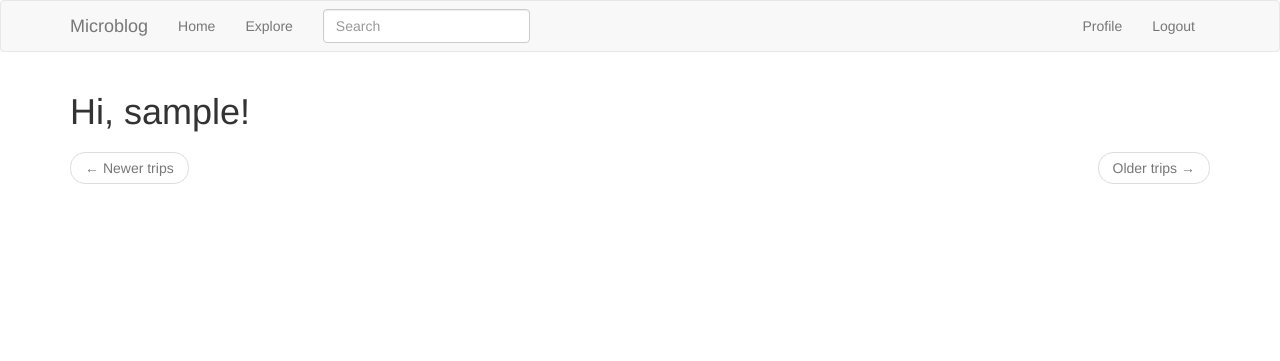
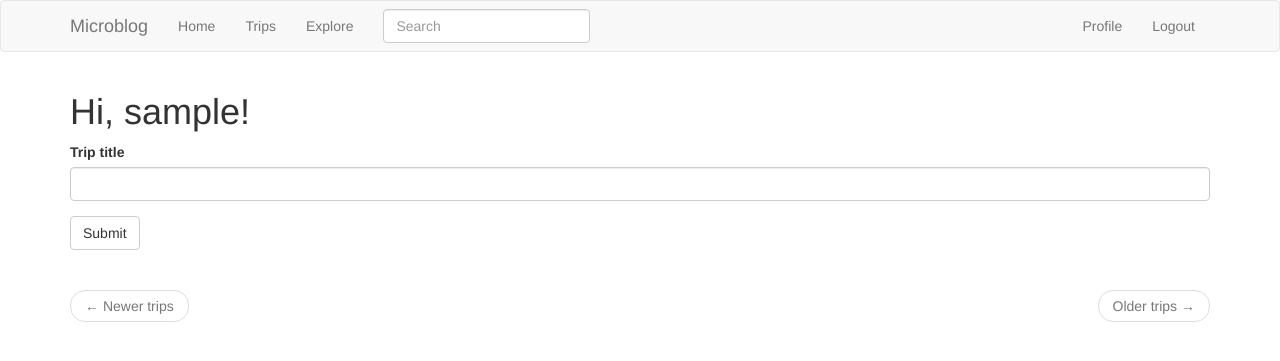
Before and after one commit to DenisMaley/microblog, a Flask app: page /trips in a window 1280 px wide. Shown: the top 361 px of the page. Run offline with Flask 2, Linux system fonts and the light colour scheme; the visitor is signed in with stand-in values (Sample User, id 1); data comes from the database, SQL or seed files in the repository; data that the repository does not hold is empty; some libraries are stand-ins or nearby versions.

Commit message:
Added form to UI for trip creation

```diff
--- a/app/main/forms.py
+++ b/app/main/forms.py
@@ -37,3 +37,8 @@ class EditProfileForm(FlaskForm):
 class PostForm(FlaskForm):
     post = TextAreaField(_l('Say something'), validators=[DataRequired()])
     submit = SubmitField(_l('Submit'))
+
+
+class TripForm(FlaskForm):
+    title = StringField(_l('Trip title'), validators=[DataRequired()])
+    submit = SubmitField(_l('Submit'))
--- a/app/main/routes.py
+++ b/app/main/routes.py
@@ -5,7 +5,7 @@ from flask_login import current_user, login_required
 from flask_babel import _, get_locale
 from guess_language import guess_language
 from app import db
-from app.main.forms import EditProfileForm, PostForm, SearchForm
+from app.main.forms import EditProfileForm, PostForm, TripForm, SearchForm
 from app.models import User, Post, Trip
 from app.translate import translate
 from app.main import bp
@@ -47,9 +47,16 @@ def index():
                            prev_url=prev_url)
 
 
-@bp.route('/trips')
+@bp.route('/trips', methods=['GET', 'POST'])
 @login_required
 def trips():
+    form = TripForm()
+    if form.validate_on_submit():
+        trip = Trip(title=form.title.data, author=current_user)
+        db.session.add(trip)
+        db.session.commit()
+        flash(_('Your trip is created!'))
+        return redirect(url_for('main.trips'))
     page = request.args.get('page', 1, type=int)
     trips = Trip.query.order_by(Trip.timestamp.desc()).paginate(
         page, current_app.config['TRIPS_PER_PAGE'], False)
@@ -57,7 +64,7 @@ def trips():
         if trips.has_next else None
     prev_url = url_for('main.trips', page=trips.prev_num) \
         if trips.has_prev else None
-    return render_template('trips.html', title=_('Trips'),
+    return render_template('trips.html', title=_('Trips'), form=form,
                            trips=trips.items, next_url=next_url,
                            prev_url=prev_url)
 
--- a/app/templates/base.html
+++ b/app/templates/base.html
@@ -19,6 +19,7 @@
             <div class="collapse navbar-collapse" id="bs-example-navbar-collapse-1">
                 <ul class="nav navbar-nav">
                     <li><a href="{{ url_for('main.index') }}">{{ _('Home') }}</a></li>
+                    <li><a href="{{ url_for('main.trips') }}">{{ _('Trips') }}</a></li>
                     <li><a href="{{ url_for('main.explore') }}">{{ _('Explore') }}</a></li>
                 </ul>
                 {% if g.search_form %}
```
Also changed, not shown: app/templates/_trip.html (+8 -0 lines).
